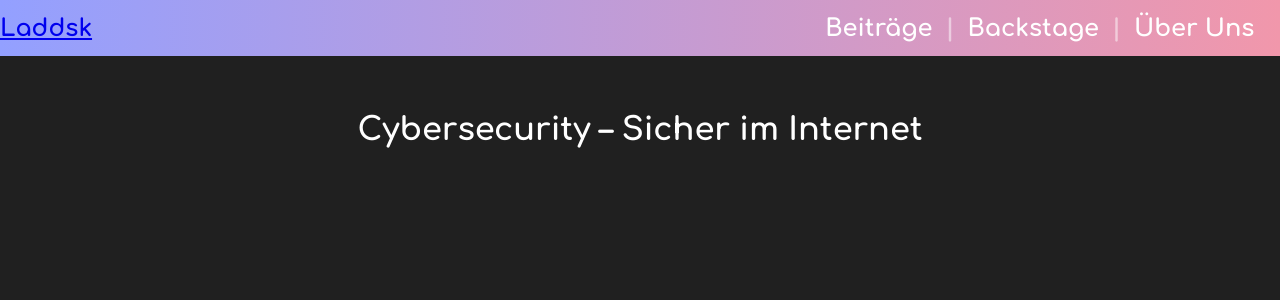
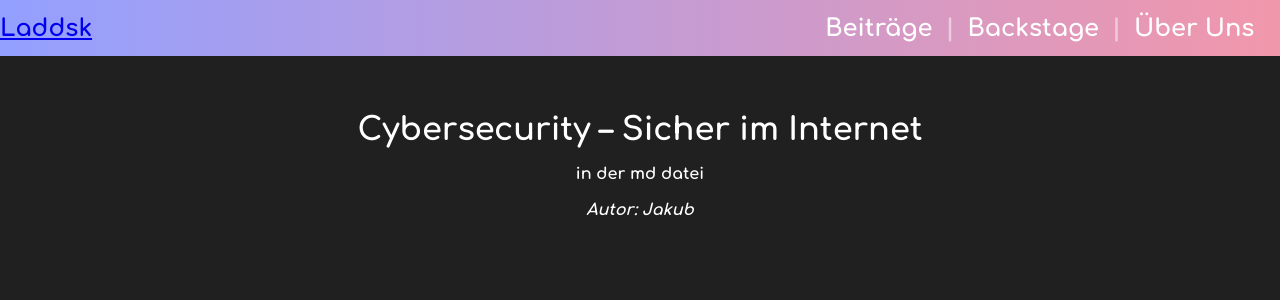
Before and after one commit to Thomas-bent/React-seminar, a React (Create React App) app: page /lesen/0 in a window 1280 px wide. Shown: the top 300 px of the page. Built offline with nearby package versions, Linux system fonts and the light colour scheme.

Commit message:
Gesamtartikeländerungen.

```diff
--- a/src/GesamtBeitrag.jsx
+++ b/src/GesamtBeitrag.jsx
@@ -10,11 +10,13 @@ export const GesamtBeitrag = () => {
 
   return (
     <div className={ Style.main_container }>
+        <div className={Style.inner_container}>
         <h1>{ object.name }</h1>
         <br />
         <p>{ object.inhalt }</p>
         <br />
-        <p>{ object.autor }</p>
+        <p className={ Style.autor }>Autor: { object.autor }</p>
+        </div>
     </div>
   )
 }
--- a/src/GesamtBeitrag.module.css
+++ b/src/GesamtBeitrag.module.css
@@ -4,3 +4,10 @@
     display: flex;
     justify-content: center;
 }
+.inner_container {
+    display: inline;
+    text-align: center;
+}
+.autor {
+    font-style: italic;
+}
--- a/src/beitragContainer.json
+++ b/src/beitragContainer.json
@@ -3,6 +3,8 @@
         "id": 0,
         "name": "Cybersecurity – Sicher im Internet",
         "beschreibung": "Schwedischer supersoldat im ersten weltkrieg solo vs squad",
-        "inhalt": ""
+        "datei": "./artikel_md/cybersecurity.md",
+        "inhalt": "in der md datei",
+        "autor": "Jakub"
     }
 ]
```
Also changed, not shown: src/artikel_md/cybersecurity.md (+24 -0 lines).
